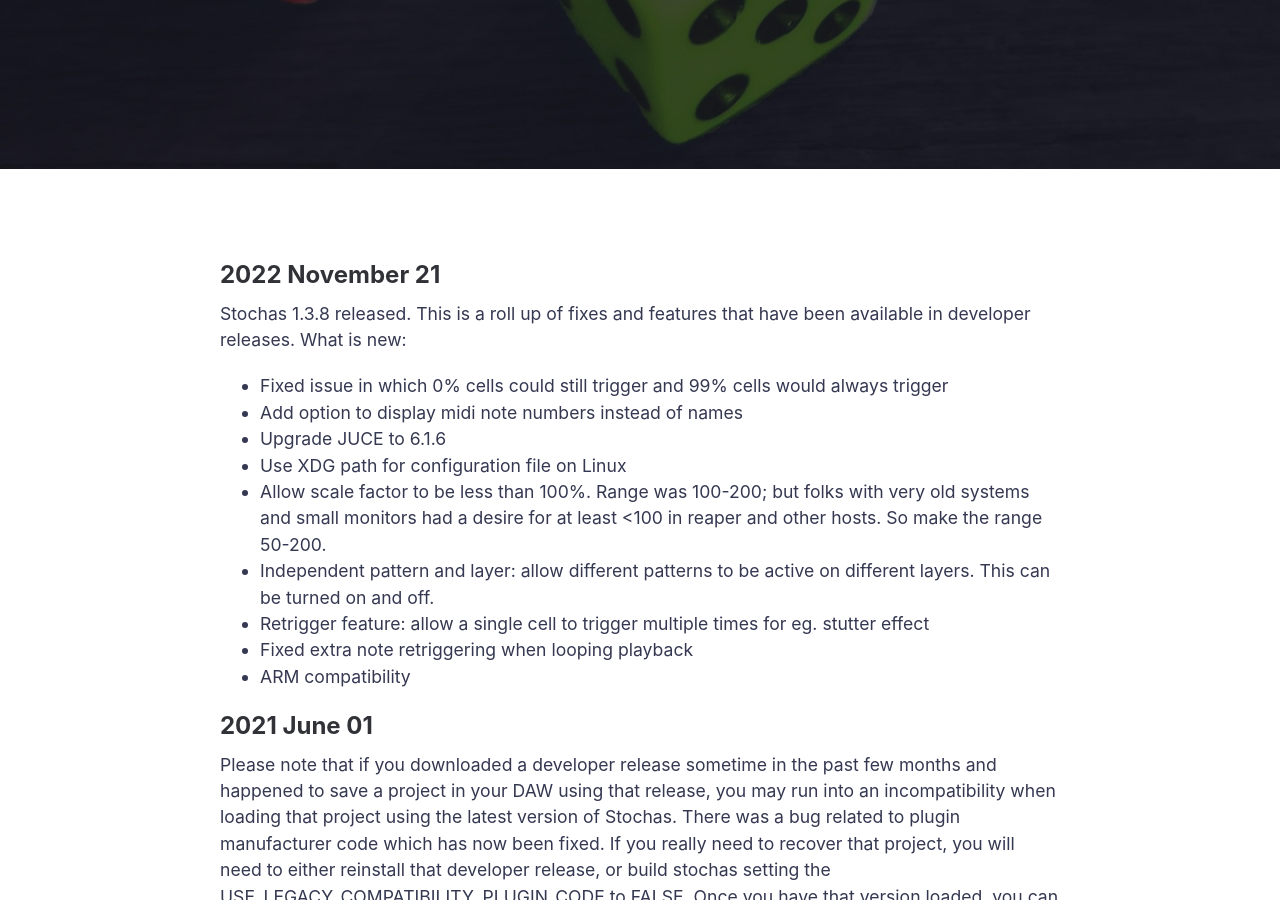
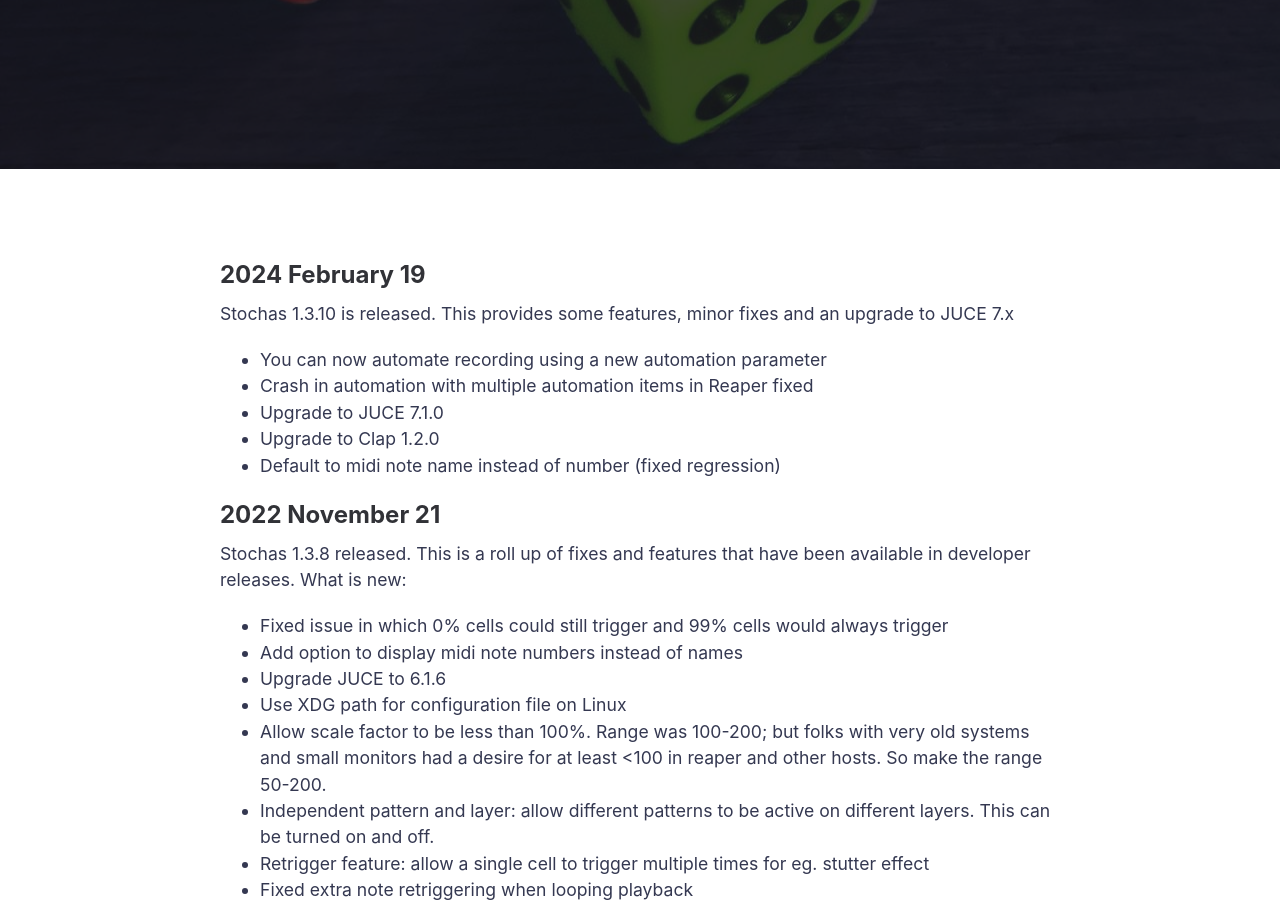
Before and after one commit to surge-synthesizer/stochas.org, a Jekyll site: the page built from _posts/2021-06-01-news.md, in a window 1280 px wide and 900 px high, scrolled down 465 px. Built offline with Jekyll 4.4.1, drawn with Linux system fonts in a browser that asks for light colours.

Commit message:
whatsnew

```diff
--- a/_posts/2021-06-01-news.md
+++ b/_posts/2021-06-01-news.md
@@ -5,6 +5,15 @@ title: "What's New"
 summary: News and important advisories
 featured-img: stochas
 ---
+## 2024 February 19
+Stochas 1.3.10 is released. This provides some features, minor fixes and an upgrade to JUCE 7.x
+ * You can now automate recording using a new automation parameter
+ * Crash in automation with multiple automation items in Reaper fixed
+ * Upgrade to JUCE 7.1.0
+ * Upgrade to Clap 1.2.0
+ * Default to midi note name instead of number (fixed regression)
+
+
 ## 2022 November 21
 Stochas 1.3.8 released. This is a roll up of fixes and features that have been available in developer
 releases. What is new:
```
